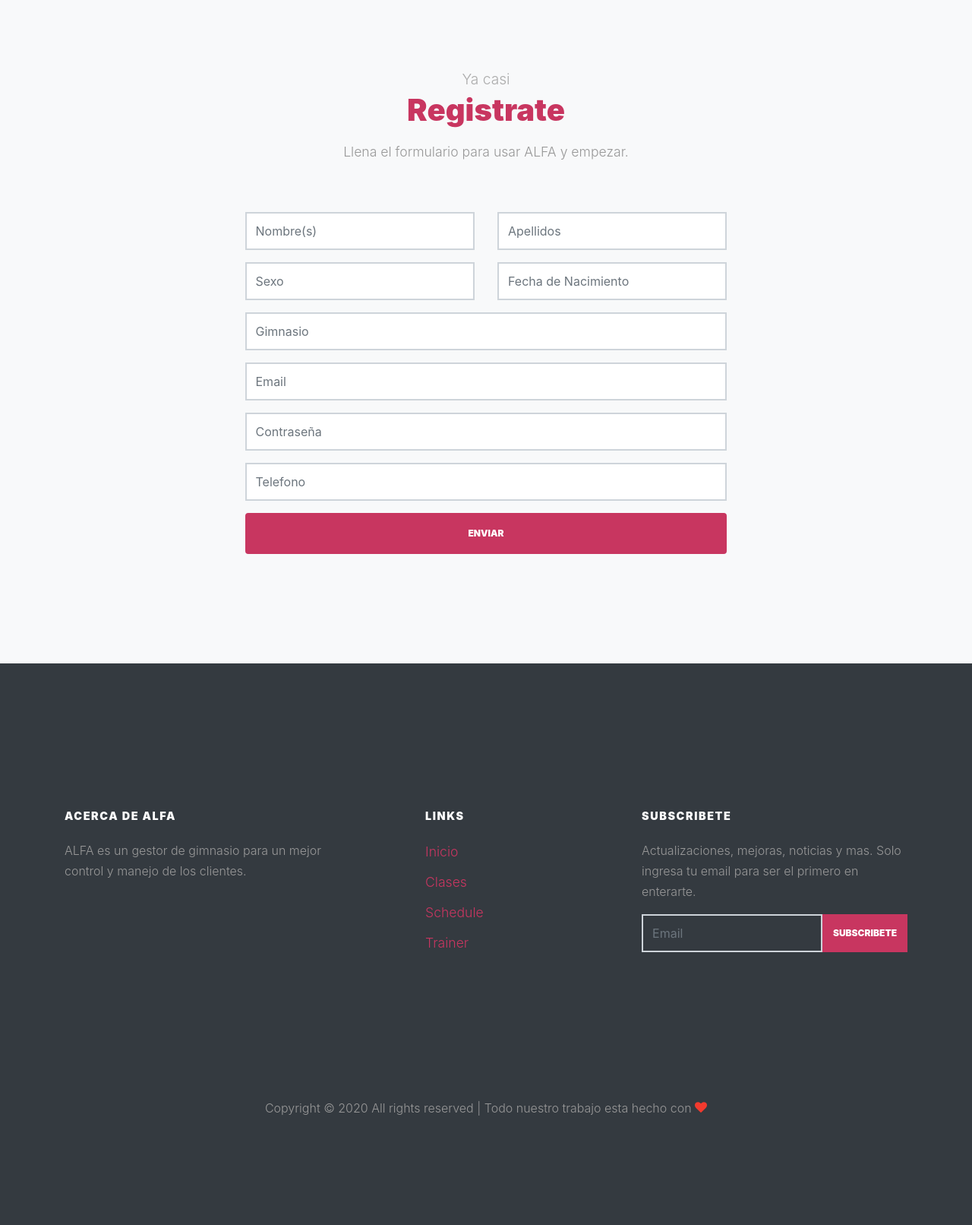
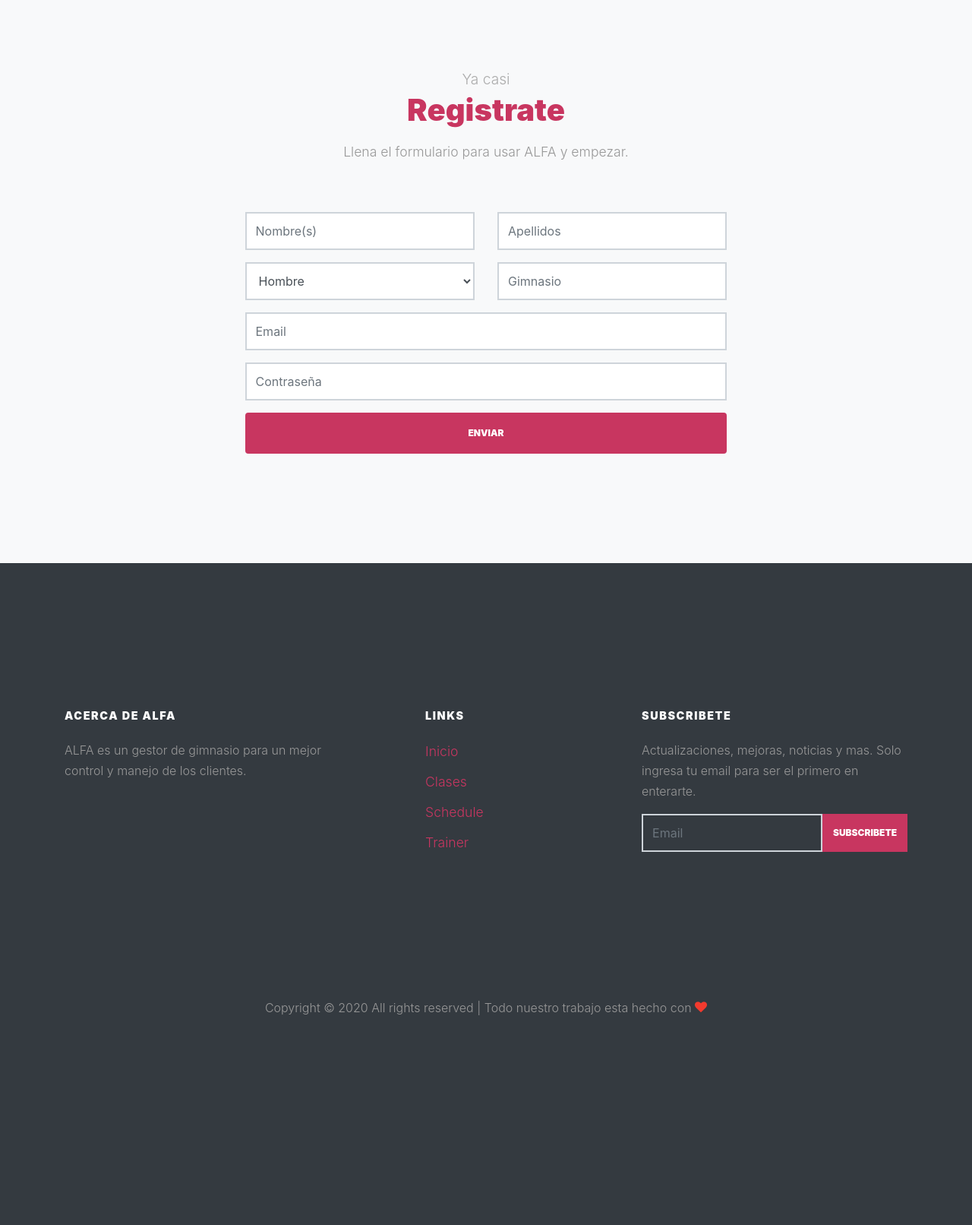
Before and after one commit to EVM-Z/SystemGIM, a PHP site: page /registro.php in a window 1280 px wide. Shown: the whole page at 76% size. After the commit the page ends 1336 px from the top, so only its background shows below. Run offline with PHP 8.4, Linux system fonts and the light colour scheme; some libraries are stand-ins or nearby versions; some web fonts are replaced.

Commit message:
Reduciendo registro.php

```diff
--- a/registro.php
+++ b/registro.php
@@ -30,18 +30,17 @@ include 'inc/templates/header.php';
 
                     <div class="form-group row">
                         <div class="col-md-6 mb-3 mb-lg-0">
-                            <input type="text" class="form-control" placeholder="Sexo">
+                            <select type="text" class="form-control" placeholder="Sexo">
+                                <option>Hombre</option>
+                                <option>Mujer</option>
+                                <option>Otro</option>
+                            </select>
                         </div>
                         <div class="col-md-6">
-                            <input type="text" class="form-control" placeholder="Fecha de Nacimiento">
+                            <input type="text" class="form-control" placeholder="Gimnasio">
                         </div>
                     </div>
 
-                    <div class="form-group row">
-                        <div class="col-md-12">
-                            <input type="text" class="form-control" placeholder="Gimnasio">
-                        </div>
-                    </div>
 
                     <div class="form-group row">
                         <div class="col-md-12">
@@ -54,13 +53,6 @@ include 'inc/templates/header.php';
                             <input type="password" class="form-control" placeholder="Contraseña">
                         </div>
                     </div>
-
-                    <div class="form-group row">
-                        <div class="col-md-12">
-                            <input type="text" class="form-control" placeholder="Telefono">
-                        </div>
-                    </div>
-
 
                     <div class="form-group row">
                         <div class="col-md-12">
```
